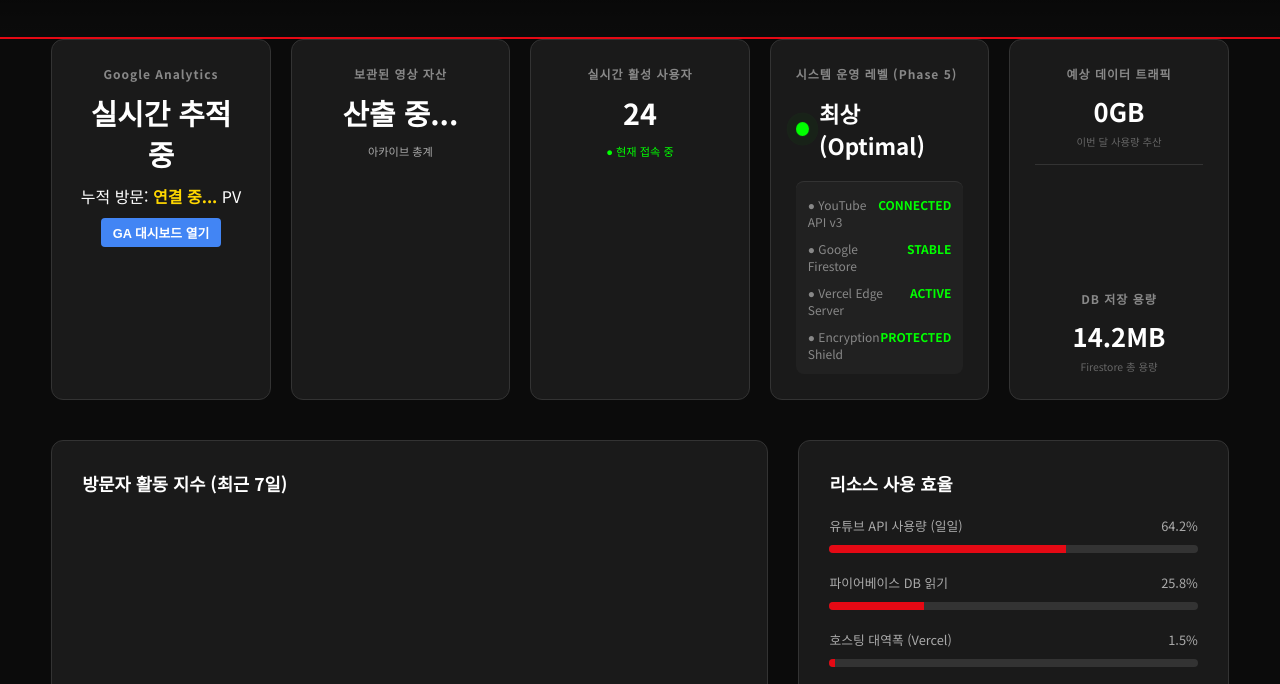
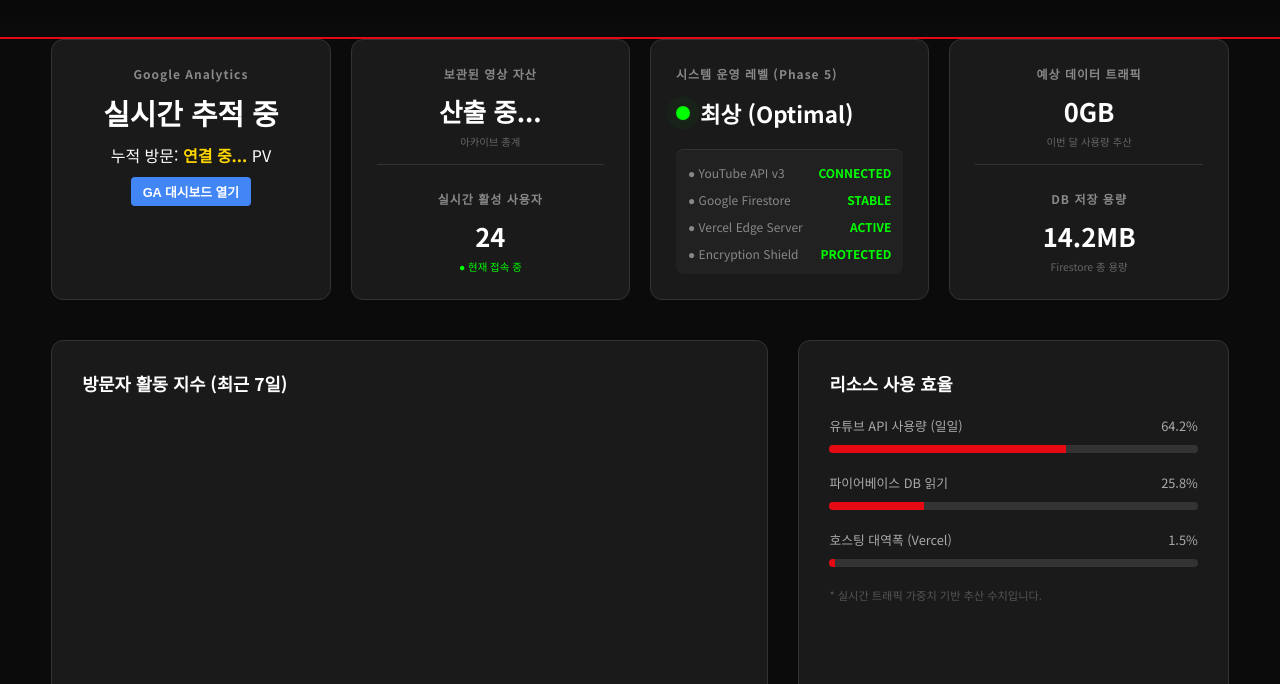
Before and after one commit to cali2000-hash/youflix-kr, a plain HTML site: page admin.html in a window 1280 px wide. Shown: the part 84-768 px from the top of the page. Drawn offline with nearby package versions, Linux system fonts and the light colour scheme; no server answers.

Commit message:
feat: complete Admin dashboard compression by merging Assets and Active Users into a unified performance card 📟

```diff
--- a/admin.html
+++ b/admin.html
@@ -25,7 +25,7 @@
         .admin-header h1 { margin: 0; font-size: 1.8rem; font-weight: 900; color: var(--admin-primary); }
         .btn-home { background: #fff; color: #000; padding: 10px 20px; border-radius: 50px; text-decoration: none; font-weight: 900; font-size: 0.8rem; transition: 0.3s; }
 
-        .stats-grid { display: grid; grid-template-columns: repeat(5, 1fr); gap: 20px; padding: 20px 4%; margin-top: -20px; }
+        .stats-grid { display: grid; grid-template-columns: repeat(4, 1fr); gap: 20px; padding: 20px 4%; margin-top: -20px; }
         .stat-card { background: var(--card-bg); padding: 25px; border-radius: 12px; border: 1px solid #333; text-align: center; }
         .stat-card:hover { border-color: var(--admin-primary); }
         .stat-value { font-size: 1.8rem; font-weight: 900; color: #fff; display: block; margin: 10px 0; }
@@ -157,15 +157,17 @@
             <p class="stat-change">누적 방문: <span id="pv-count" style="color:#ffd700; font-weight:bold;">0</span> PV</p>
             <button onclick="window.open('https://analytics.google.com/')" class="btn-sm" style="margin-top:10px; background: #4285F4; color: white; border: none; padding: 5px 12px; border-radius: 4px; cursor: pointer; font-size: 0.8rem; font-weight: bold;">GA 대시보드 열기</button>
         </div>
-        <div class="stat-card">
-            <p class="stat-label">보관된 영상 자산</p>
-            <p class="stat-value" id="asset-count">0</p>
-            <div style="font-size:0.7rem; color:#aaa;">아카이브 총계</div>
-        </div>
-        <div class="stat-card">
-            <p class="stat-label">실시간 활성 사용자</p>
-            <p class="stat-value" id="active-users">24</p>
-            <div style="font-size:0.7rem; color:#00ff00;">● 현재 접속 중</div>
+        <div class="stat-card" style="display:flex; flex-direction:column; justify-content:space-between; gap:20px;">
+            <div style="padding-bottom:15px; border-bottom:1px solid #333;">
+                <p class="stat-label" style="margin-bottom:10px;">보관된 영상 자산</p>
+                <p class="stat-value" id="asset-count" style="font-size:1.6rem; margin:0;">0</p>
+                <div style="font-size:0.65rem; color:#666; margin-top:5px;">아카이브 총계</div>
+            </div>
+            <div>
+                <p class="stat-label" style="margin-bottom:10px;">실시간 활성 사용자</p>
+                <p class="stat-value" id="active-users" style="font-size:1.6rem; margin:0;">24</p>
+                <div style="font-size:0.65rem; color:#00ff00; margin-top:5px;">● 현재 접속 중</div>
+            </div>
         </div>
         <div class="stat-card" style="text-align: left; position: relative;">
             <p class="stat-label">시스템 운영 레벨 (Phase 5)</p>
```
